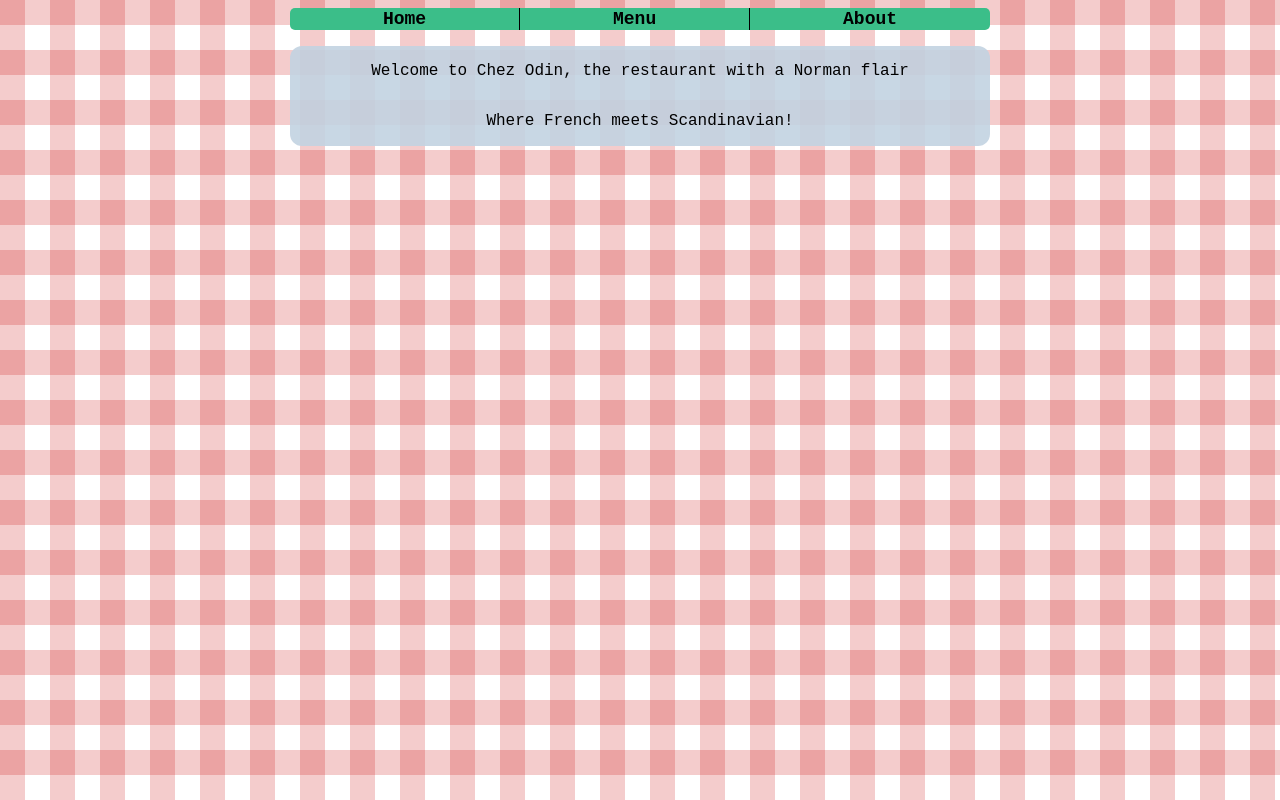
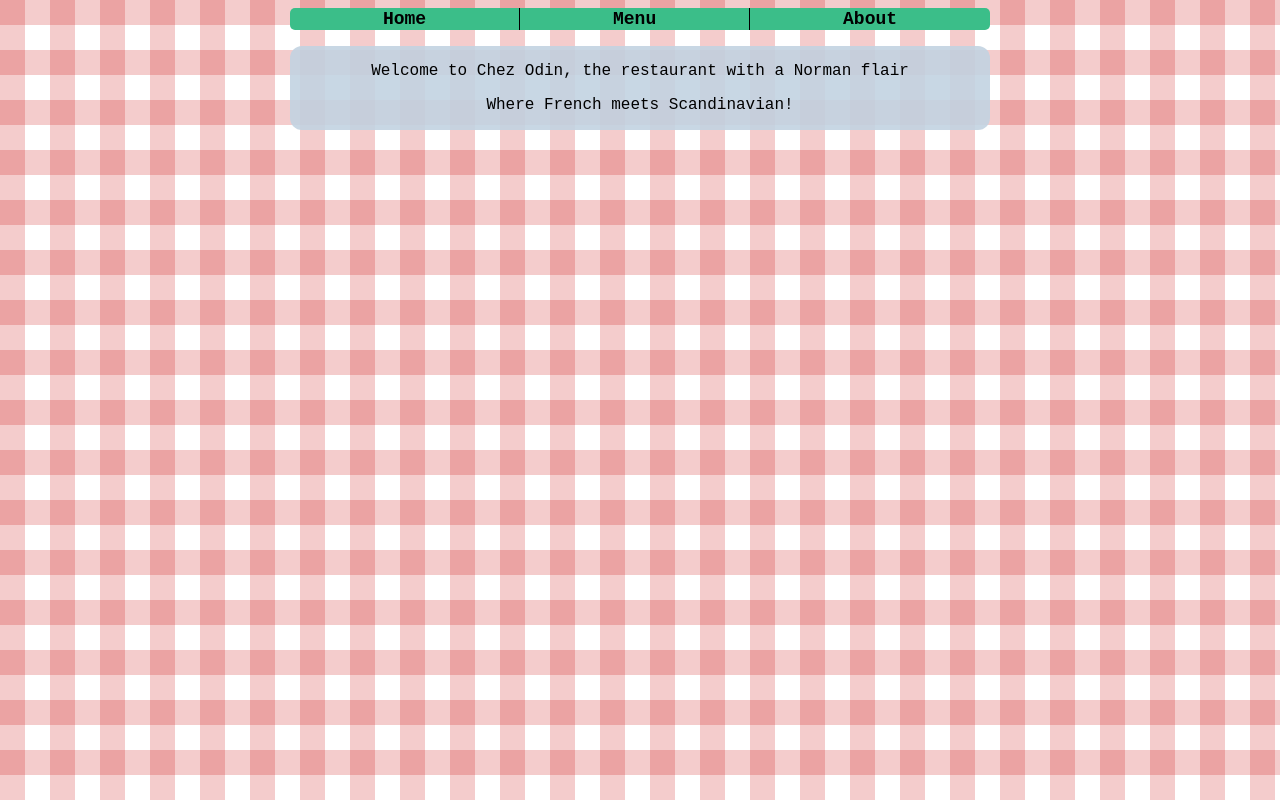
Before and after one commit to lbackman/restaurant-page, a website built with webpack: page src/index.html in a window 1280 px wide. Built offline with nearby package versions, Linux system fonts and the light colour scheme.

Commit message:
Create home page script

```diff
--- /dev/null
+++ b/src/home.js
@@ -0,0 +1,19 @@
+console.log('home page');
+
+const homeContent = function () {
+  const homeDiv = document.createElement('div');
+  const paragraphs = [
+    'Welcome to Chez Odin, the restaurant with a Norman flair',
+    'Where French meets Scandinavian!'
+  ];
+
+  paragraphs.forEach((paragraph) => {
+    const para = document.createElement('p');
+    para.textContent = paragraph;
+    homeDiv.appendChild(para);
+  });
+
+  return homeDiv;
+}
+
+export { homeContent };
--- a/src/index.html
+++ b/src/index.html
@@ -13,9 +13,6 @@
       <button class="tab about">About</button>
     </nav>
   </header>
-  <div id="content">
-    <p>Welcome to Chez Odin, the restaurant with a Norman flair</p>
-    <p>Where French meets Scandinavian!</p>
-  </div>
+  <div id="content"></div>
 </body>
 </html>
--- a/src/index.js
+++ b/src/index.js
@@ -1,3 +1,15 @@
 import './style.css';
+import {homeContent} from './home.js';
 
-console.log('Is it working yet?');
+function removeAllChildNodes(parent) {
+  while (parent.firstChild) {
+    parent.removeChild(parent.firstChild);
+  }
+}
+
+const content = document.getElementById('content');
+
+removeAllChildNodes(content);
+
+const home = homeContent();
+content.appendChild(home);
```
